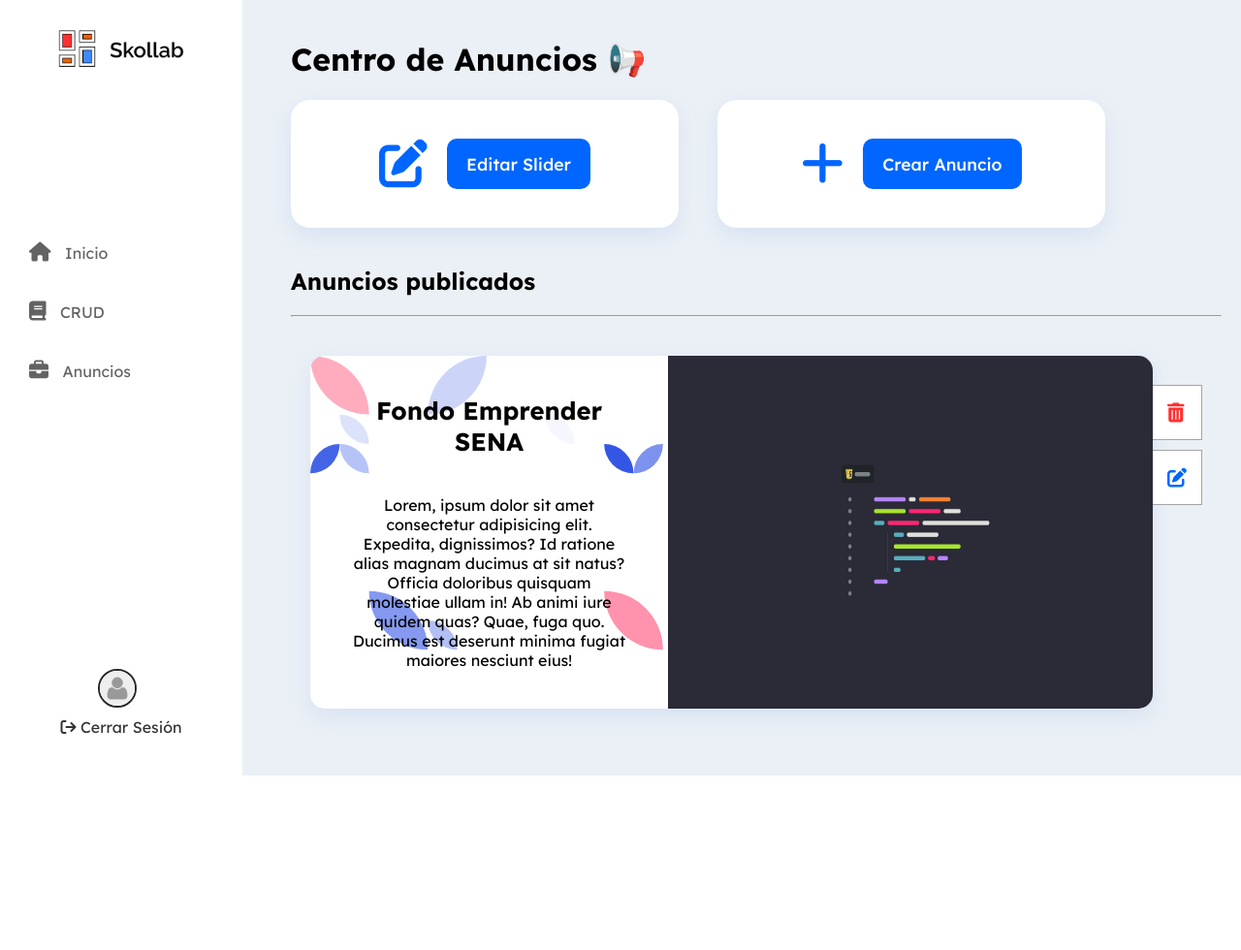
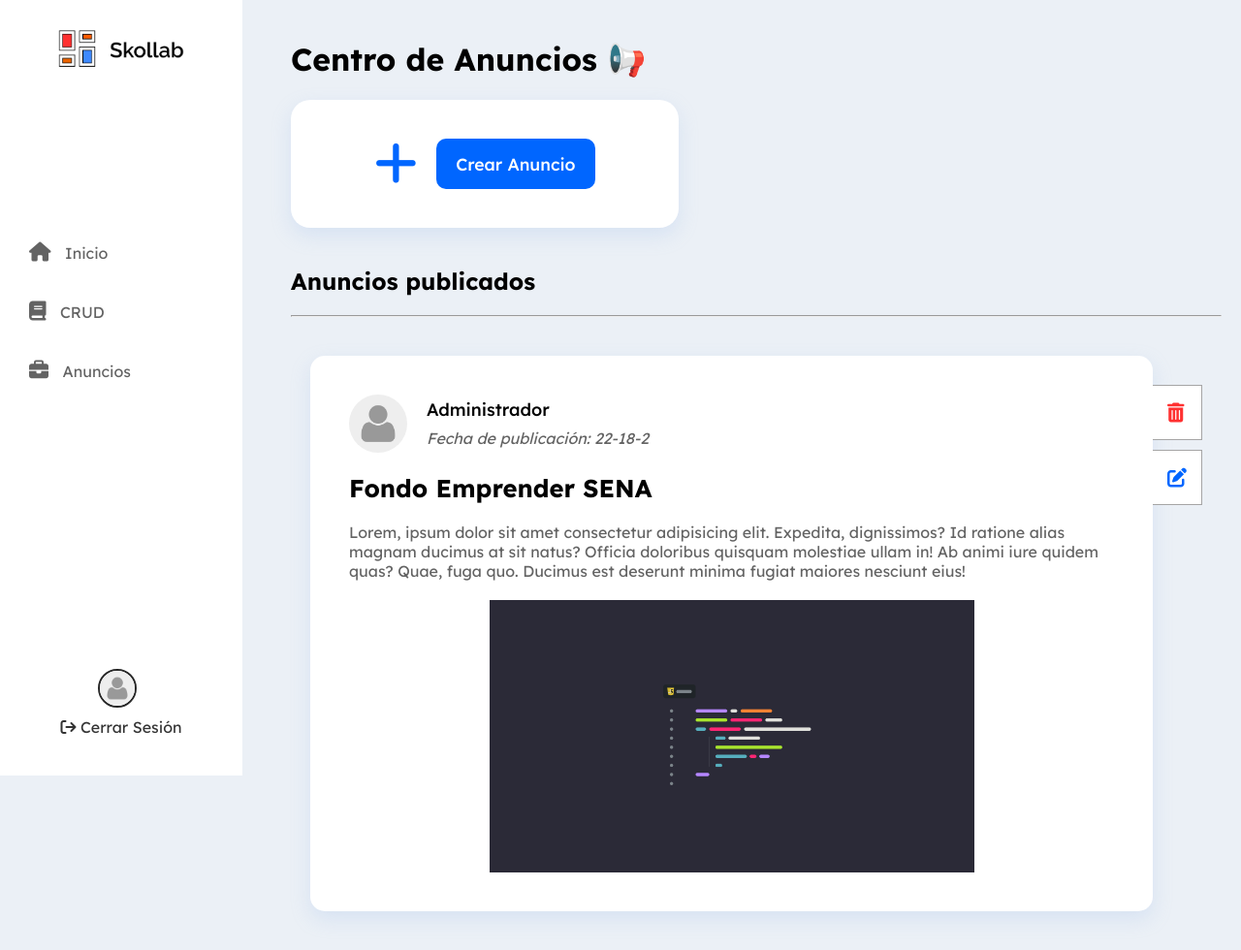
Before and after one commit to SebastianRamos11/Skollab, a PHP site: page /Admin/announcements.php in a window 1280 px wide. Shown: the whole page at 97% size. Before the commit the page ends 800 px from the top, so only its background shows below. Run offline with PHP 8.4, Linux system fonts and the light colour scheme; the visitor is signed in with stand-in values (Sample User, id 1); data that the repository does not hold is empty; some libraries are stand-ins or nearby versions.

Commit message:
Announcement design done

```diff
--- a/public/Views/Admin/announcements.php
+++ b/public/Views/Admin/announcements.php
@@ -19,10 +19,6 @@
       <?php include './sidebar.php' ?>
       <h1 class="main-content__header">Centro de Anuncios 📢</h1>
       <div class="main-options">
-        <div class="main-option">
-          <i class="fa-solid fa-pen-to-square"></i>
-          <div class="main-option__btn">Editar Slider</div>
-        </div>
         <!-- TODO: Crear boton de crear anuncio -->
         <a href="#" class="main-option create-ad">
           <i class="fa-solid fa-plus"></i>
@@ -77,6 +73,13 @@
         <hr>
         <div class="announcement-management">
           <div class="announcement">
+            <div class="announcement__owner">
+              <img class="announcement__owner-photo" src="../img/default.jpeg" alt="owner-photo">
+              <div>
+                <div class="announcement__owner-name">Administrador</div>
+                <div class="announcement__date">Fecha de publicación: 22-18-2</div>
+              </div>
+            </div>
             <div class="announcement__info">
               <div class="announcement__title">Fondo Emprender SENA</div>
               <div class="announcement__p">Lorem, ipsum dolor sit amet consectetur adipisicing elit. Expedita, dignissimos? Id ratione alias magnam ducimus at sit natus? Officia doloribus quisquam molestiae ullam in! Ab animi iure quidem quas? Quae, fuga quo. Ducimus est deserunt minima fugiat maiores nesciunt eius!</div>
@@ -88,6 +91,7 @@
             <a href="#" class="announcement-management__btn announcement-management__btn--edit"><i class="fa-solid fa-pen-to-square"></i></a>
           </div>
         </div>
+
       </div>
     </main>
     <style>
--- a/public/Views/css/admin.css
+++ b/public/Views/css/admin.css
@@ -1731,57 +1731,49 @@ html {
   margin: 0 auto;
   max-width: 900px;
   margin-top: 30px;
-  background-image: url("../img/backgrounds/announcement-bg.svg");
-  background-repeat: no-repeat;
-  display: flex;
-  padding: 0;
+  display: grid;
   margin: 0;
-}
-.announcement__info {
-  display: flex;
-  flex-direction: column;
-  justify-content: center;
   padding: 40px;
+}
+.announcement__owner {
+  display: flex;
+  align-items: center;
+  margin-bottom: 20px;
+}
+.announcement__owner-photo {
+  max-width: 60px;
+  border-radius: 50%;
+  margin-right: 20px;
+}
+.announcement__owner-name {
+  font-size: 18px;
+  font-weight: 500;
+  margin-bottom: 8px;
+}
+.announcement__date {
+  font-style: italic;
+  color: #636363;
 }
 .announcement__title {
   font-size: 1.6em;
   font-weight: 700;
-  text-align: center;
-  margin-bottom: 40px;
+  margin-bottom: 20px;
 }
 .announcement__p {
   margin: 0 auto;
-  text-align: center;
+  color: #636363;
 }
 .announcement__img {
-  border-radius: 0 15px 15px 0;
-  height: 100%;
+  padding-top: 20px;
+  margin: 0 auto;
   max-width: 500px;
-  grid-row: 2 span;
-}
-
-@media screen and (max-width: 1200px) {
-  .announcement {
-    display: flex;
-    flex-direction: column;
-    justify-content: space-between;
-    max-width: 500px;
-  }
-  .announcement__title {
-    padding: 40px 40px 0 40px;
-  }
-  .announcement__p {
-    padding: 0 25px;
-  }
-  .announcement__img {
-    border-radius: 0 0 15px 15px;
-  }
-}
+}
+
 .float-form {
   position: absolute;
   top: 50%;
   left: 50%;
-  transform: translate(-50%, -55%);
+  transform: translate(-50%, -50%);
   width: 800px;
   z-index: 100;
   background: #fff;
--- a/src/admin.scss
+++ b/src/admin.scss
@@ -316,61 +316,70 @@ html {
 
 .announcement {
   @include element;
-  background-image: url("../img/backgrounds/announcement-bg.svg");
-  background-repeat: no-repeat;
-  display: flex;
-  padding: 0;
+  display: grid;
   margin: 0;
-  &__info {
+  padding: 40px;
+  &__owner {
     display: flex;
-    flex-direction: column;
-    justify-content: center;
-    padding: 40px;
+    align-items: center;
+    margin-bottom: 20px;
+    &-photo {
+      max-width: 60px;
+      border-radius: 50%;
+      margin-right: 20px;
+    }
+    &-name {
+      font-size: 18px;
+      font-weight: map-get($font-weights, "medium");
+      margin-bottom: 8px;
+    }
+  }
+  &__date {
+    font-style: italic;
+    color: $paragraph-color;
   }
   &__title {
     font-size: map-get($size-title, "m");
     font-weight: map-get($font-weights, "semibold");
-    text-align: center;
-    margin-bottom: 40px;
+    margin-bottom: 20px;
   }
   &__p {
     margin: 0 auto;
-    text-align: center;
+    color: $paragraph-color;
   }
   &__img {
-    border-radius: 0 $radius-l $radius-l 0;
-    height: 100%;
+    padding-top: 20px;
+    margin: 0 auto;
     max-width: 500px;
-    grid-row: 2 span;
   }
 }
 
-// Announcement media-query
-@media screen and (max-width: 1200px) {
-  .announcement {
-    display: flex;
-    flex-direction: column;
-    justify-content: space-between;
-    max-width: 500px;
+// // Announcement media-query
+// @media screen and (max-width: 1200px) {
+//   .announcement {
+//     display: flex;
+//     flex-direction: column;
+//     justify-content: space-between;
+//     max-width: 500px;
 
-    &__title {
-      padding: 40px 40px 0 40px;
-    }
-    &__p {
-      padding: 0 25px;
-    }
-    &__img {
-      border-radius: 0 0 $radius-l $radius-l;
-    }
-  }
-}
+//     &__title {
+//       padding: 40px 40px 0 40px;
+//     }
+//     &__p {
+//       padding: 0 25px;
+//     }
+//     &__img {
+//       border-radius: 0 0 $radius-l $radius-l;
+//     }
+//   }
+// }
 
-// activities
+// Announcements
 .float-form {
   position: absolute;
   top: 50%;
   left: 50%;
-  transform: translate(-50%, -55%);
+  transform: translate(-50%, -50%);
   width: 800px;
   z-index: 100;
   background: $white;
```
Also changed, not shown: 1 other file.
